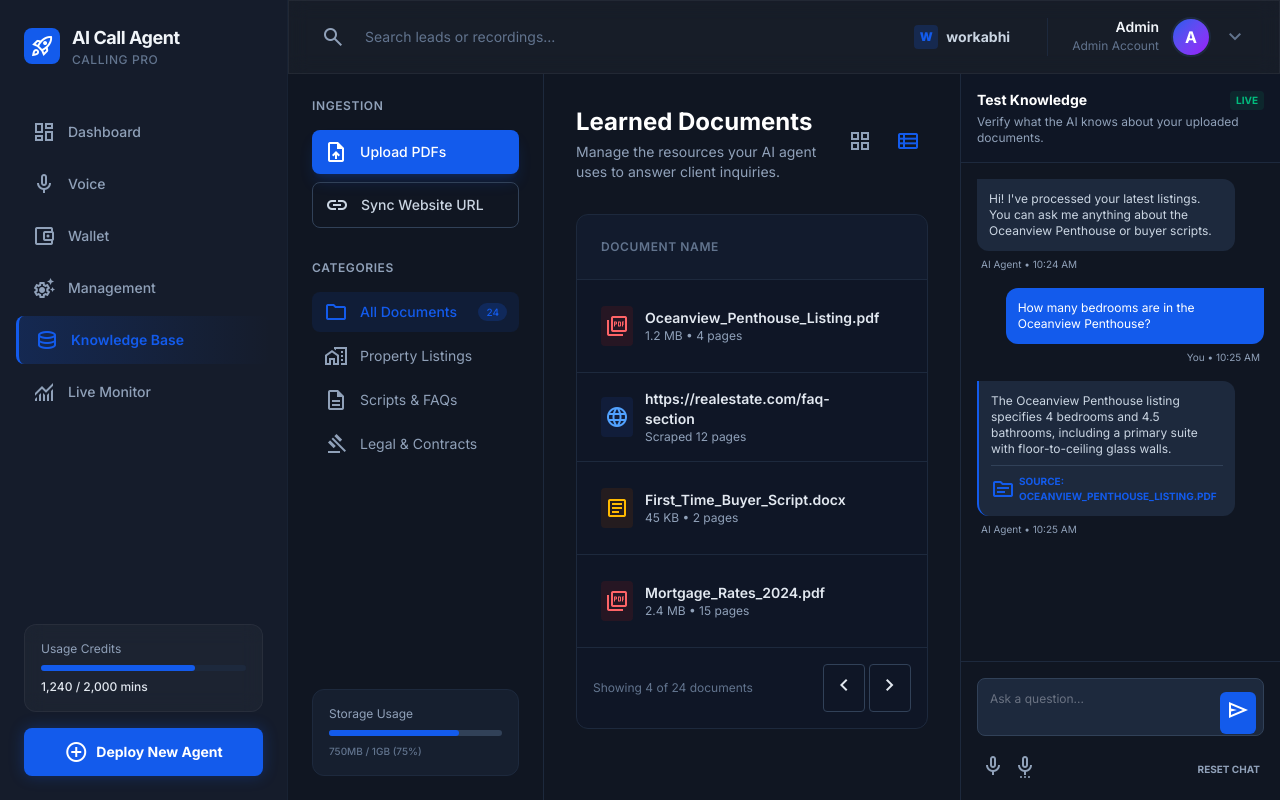
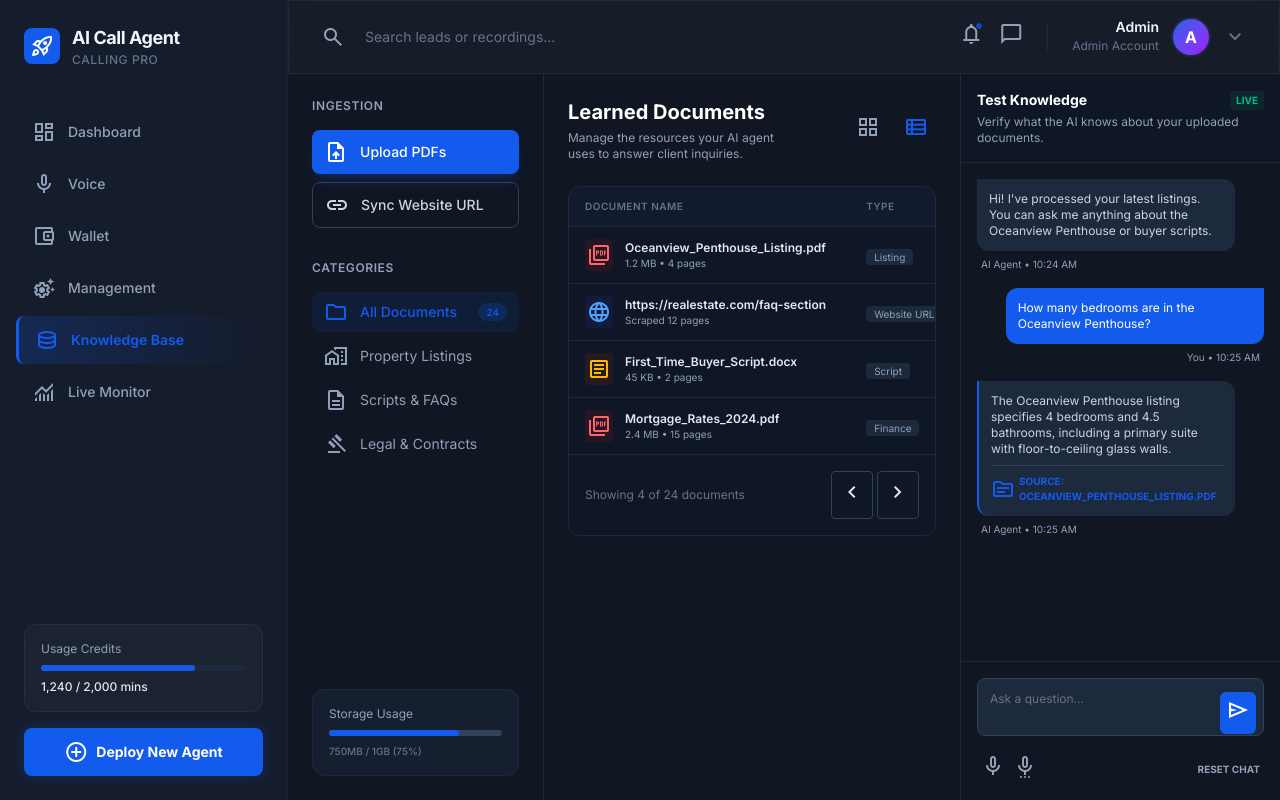
Before and after one commit to Abhiboss07/AI-Calling-Agent, a Next.js app in the folder frontend/: page /knowledge-bases in a window 1280 px wide. Built offline with nearby package versions, Linux system fonts and the light colour scheme; no server answers.

Commit message:
fix: restore TopBar notification icons and optimize Knowledge Base table layout for smaller screens

```diff
--- a/frontend/src/app/knowledge-bases/page.js
+++ b/frontend/src/app/knowledge-bases/page.js
@@ -54,12 +54,12 @@ export default function KnowledgeBasePage() {
             </aside>
 
             {/* Main Content: Document List */}
-            <main className="flex-1 overflow-y-auto p-8 bg-background-light dark:bg-background-dark">
-                <div className="max-w-5xl mx-auto">
-                    <div className="flex items-center justify-between mb-8">
+            <main className="flex-1 overflow-y-auto p-6 bg-background-light dark:bg-background-dark">
+                <div className="w-full max-w-6xl mx-auto">
+                    <div className="flex items-center justify-between mb-6">
                         <div>
-                            <h1 className="text-2xl font-bold text-slate-900 dark:text-white mb-1">Learned Documents</h1>
-                            <p className="text-slate-500 dark:text-slate-400 text-sm">Manage the resources your AI agent uses to answer client inquiries.</p>
+                            <h1 className="text-xl font-bold text-slate-900 dark:text-white mb-1">Learned Documents</h1>
+                            <p className="text-slate-500 dark:text-slate-400 text-xs text-balance max-w-md">Manage the resources your AI agent uses to answer client inquiries.</p>
                         </div>
                         <div className="flex gap-2">
                             <button className="p-2 text-slate-400 hover:text-slate-600 dark:hover:text-slate-200">
@@ -76,127 +76,127 @@ export default function KnowledgeBasePage() {
                         <table className="w-full text-left border-collapse">
                             <thead>
                                 <tr className="border-b border-slate-200 dark:border-slate-800 bg-slate-50/50 dark:bg-slate-800/30">
-                                    <th className="px-6 py-4 text-xs font-semibold text-slate-500 uppercase tracking-wider">Document Name</th>
-                                    <th className="px-6 py-4 text-xs font-semibold text-slate-500 uppercase tracking-wider">Type</th>
-                                    <th className="px-6 py-4 text-xs font-semibold text-slate-500 uppercase tracking-wider">Status</th>
-                                    <th className="px-6 py-4 text-xs font-semibold text-slate-500 uppercase tracking-wider">Added On</th>
-                                    <th className="px-6 py-4 text-xs font-semibold text-slate-500 uppercase tracking-wider text-right">Actions</th>
+                                    <th className="px-4 py-3 text-[10px] font-semibold text-slate-500 uppercase tracking-wider">Document Name</th>
+                                    <th className="px-4 py-3 text-[10px] font-semibold text-slate-500 uppercase tracking-wider">Type</th>
+                                    <th className="px-4 py-3 text-[10px] font-semibold text-slate-500 uppercase tracking-wider">Status</th>
+                                    <th className="px-4 py-3 text-[10px] font-semibold text-slate-500 uppercase tracking-wider">Added On</th>
+                                    <th className="px-4 py-3 text-[10px] font-semibold text-slate-500 uppercase tracking-wider text-right">Actions</th>
                                 </tr>
                             </thead>
                             <tbody className="divide-y divide-slate-100 dark:divide-slate-800">
                                 {/* Document Row 1 */}
                                 <tr className="hover:bg-slate-50 dark:hover:bg-slate-800/50 transition-colors group">
-                                    <td className="px-6 py-4">
+                                    <td className="px-4 py-3">
                                         <div className="flex items-center gap-3">
-                                            <div className="w-8 h-10 bg-red-100 dark:bg-red-900/20 text-red-600 dark:text-red-400 rounded flex items-center justify-center">
-                                                <span className="material-symbols-outlined text-lg">picture_as_pdf</span>
+                                            <div className="w-7 h-8 bg-red-100 dark:bg-red-900/20 text-red-600 dark:text-red-400 rounded flex items-center justify-center flex-shrink-0">
+                                                <span className="material-symbols-outlined text-[16px]">picture_as_pdf</span>
                                             </div>
-                                            <div>
-                                                <p className="text-sm font-semibold text-slate-800 dark:text-slate-200">Oceanview_Penthouse_Listing.pdf</p>
-                                                <p className="text-xs text-slate-400">1.2 MB • 4 pages</p>
+                                            <div className="min-w-0 flex-1">
+                                                <p className="text-xs font-semibold text-slate-800 dark:text-slate-200 truncate pr-2" title="Oceanview_Penthouse_Listing.pdf">Oceanview_Penthouse_Listing.pdf</p>
+                                                <p className="text-[10px] text-slate-400">1.2 MB • 4 pages</p>
                                             </div>
                                         </div>
                                     </td>
-                                    <td className="px-6 py-4">
-                                        <span className="text-xs px-2 py-1 rounded bg-slate-100 dark:bg-slate-800 text-slate-600 dark:text-slate-400">Listing</span>
+                                    <td className="px-4 py-3">
+                                        <span className="text-[10px] px-2 py-0.5 rounded bg-slate-100 dark:bg-slate-800 text-slate-600 dark:text-slate-400 whitespace-nowrap">Listing</span>
                                     </td>
-                                    <td className="px-6 py-4">
-                                        <div className="flex items-center gap-2">
-                                            <span className="w-2 h-2 rounded-full bg-emerald-500"></span>
-                                            <span className="text-xs font-medium text-emerald-600 dark:text-emerald-400">Ready</span>
+                                    <td className="px-4 py-3">
+                                        <div className="flex items-center gap-1.5 min-w-[70px]">
+                                            <span className="w-1.5 h-1.5 rounded-full bg-emerald-500 flex-shrink-0"></span>
+                                            <span className="text-[10px] font-medium text-emerald-600 dark:text-emerald-400">Ready</span>
                                         </div>
                                     </td>
-                                    <td className="px-6 py-4 text-sm text-slate-500">Oct 24, 2023</td>
-                                    <td className="px-6 py-4 text-right">
-                                        <button className="text-slate-400 hover:text-primary transition-colors">
-                                            <span className="material-symbols-outlined">more_horiz</span>
+                                    <td className="px-4 py-3 text-[10px] text-slate-500 whitespace-nowrap">Oct 24, 2023</td>
+                                    <td className="px-4 py-3 text-right">
+                                        <button className="text-slate-400 hover:text-primary transition-colors focus:outline-none">
+                                            <span className="material-symbols-outlined text-[18px]">more_horiz</span>
                                         </button>
                                     </td>
                                 </tr>
                                 {/* Document Row 2 */}
                                 <tr className="hover:bg-slate-50 dark:hover:bg-slate-800/50 transition-colors group">
-                                    <td className="px-6 py-4">
+                                    <td className="px-4 py-3">
                                         <div className="flex items-center gap-3">
-                                            <div className="w-8 h-10 bg-blue-100 dark:bg-blue-900/20 text-blue-600 dark:text-blue-400 rounded flex items-center justify-center">
-                                                <span className="material-symbols-outlined text-lg">language</span>
+                                            <div className="w-7 h-8 bg-blue-100 dark:bg-blue-900/20 text-blue-600 dark:text-blue-400 rounded flex items-center justify-center flex-shrink-0">
+                                                <span className="material-symbols-outlined text-[16px]">language</span>
                                             </div>
-                                            <div>
-                                                <p className="text-sm font-semibold text-slate-800 dark:text-slate-200">https://realestate.com/faq-section</p>
-                                                <p className="text-xs text-slate-400">Scraped 12 pages</p>
+                                            <div className="min-w-0 flex-1">
+                                                <p className="text-xs font-semibold text-slate-800 dark:text-slate-200 truncate pr-2" title="https://realestate.com/faq-section">https://realestate.com/faq-section</p>
+                                                <p className="text-[10px] text-slate-400">Scraped 12 pages</p>
                                             </div>
                                         </div>
                                     </td>
-                                    <td className="px-6 py-4">
-                                        <span className="text-xs px-2 py-1 rounded bg-slate-100 dark:bg-slate-800 text-slate-600 dark:text-slate-400">Website URL</span>
+                                    <td className="px-4 py-3">
+                                        <span className="text-[10px] px-2 py-0.5 rounded bg-slate-100 dark:bg-slate-800 text-slate-600 dark:text-slate-400 whitespace-nowrap">Website URL</span>
                                     </td>
-                                    <td className="px-6 py-4">
-                                        <div className="flex items-center gap-2">
-                                            <span className="w-2 h-2 rounded-full bg-primary animate-pulse"></span>
-                                            <span className="text-xs font-medium text-primary">Processing...</span>
+                                    <td className="px-4 py-3">
+                                        <div className="flex items-center gap-1.5 min-w-[70px]">
+                                            <span className="w-1.5 h-1.5 rounded-full bg-primary animate-pulse flex-shrink-0"></span>
+                                            <span className="text-[10px] font-medium text-primary">Processing</span>
                                         </div>
                                     </td>
-                                    <td className="px-6 py-4 text-sm text-slate-500">Just now</td>
-                                    <td className="px-6 py-4 text-right">
-                                        <button className="text-slate-400 hover:text-primary transition-colors">
-                                            <span className="material-symbols-outlined">more_horiz</span>
+                                    <td className="px-4 py-3 text-[10px] text-slate-500 whitespace-nowrap">Just now</td>
+                                    <td className="px-4 py-3 text-right">
+                                        <button className="text-slate-400 hover:text-primary transition-colors focus:outline-none">
+                                            <span className="material-symbols-outlined text-[18px]">more_horiz</span>
                                         </button>
                                     </td>
                                 </tr>
                                 {/* Document Row 3 */}
                                 <tr className="hover:bg-slate-50 dark:hover:bg-slate-800/50 transition-colors group">
-                                    <td className="px-6 py-4">
+                                    <td className="px-4 py-3">
                                         <div className="flex items-center gap-3">
-                                            <div className="w-8 h-10 bg-amber-100 dark:bg-amber-900/20 text-amber-600 dark:text-amber-400 rounded flex items-center justify-center">
-                                                <span className="material-symbols-outlined text-lg">article</span>
+                                            <div className="w-7 h-8 bg-amber-100 dark:bg-amber-900/20 text-amber-600 dark:text-amber-400 rounded flex items-center justify-center flex-shrink-0">
+                                                <span className="material-symbols-outlined text-[16px]">article</span>
                                             </div>
-                                            <div>
-                                                <p className="text-sm font-semibold text-slate-800 dark:text-slate-200">First_Time_Buyer_Script.docx</p>
-                                                <p className="text-xs text-slate-400">45 KB • 2 pages</p>
+                                            <div className="min-w-0 flex-1">
+                                                <p className="text-xs font-semibold text-slate-800 dark:text-slate-200 truncate pr-2" title="First_Time_Buyer_Script.docx">First_Time_Buyer_Script.docx</p>
+                                                <p className="text-[10px] text-slate-400">45 KB • 2 pages</p>
                                             </div>
                                         </div>
                                     </td>
-                                    <td className="px-6 py-4">
-                                        <span className="text-xs px-2 py-1 rounded bg-slate-100 dark:bg-slate-800 text-slate-600 dark:text-slate-400">Script</span>
+                                    <td className="px-4 py-3">
+                                        <span className="text-[10px] px-2 py-0.5 rounded bg-slate-100 dark:bg-slate-800 text-slate-600 dark:text-slate-400 whitespace-nowrap">Script</span>
                                     </td>
-                                    <td className="px-6 py-4">
-                                        <div className="flex items-center gap-2">
-                                            <span className="w-2 h-2 rounded-full bg-emerald-500"></span>
-                                            <span className="text-xs font-medium text-emerald-600 dark:text-emerald-400">Ready</span>
+                                    <td className="px-4 py-3">
+                                        <div className="flex items-center gap-1.5 min-w-[70px]">
+                                            <span className="w-1.5 h-1.5 rounded-full bg-emerald-500 flex-shrink-0"></span>
+                                            <span className="text-[10px] font-medium text-emerald-600 dark:text-emerald-400">Ready</span>
                                         </div>
                                     </td>
-                                    <td className="px-6 py-4 text-sm text-slate-500">Oct 20, 2023</td>
-                                    <td className="px-6 py-4 text-right">
-                                        <button className="text-slate-400 hover:text-primary transition-colors">
-                                            <span className="material-symbols-outlined">more_horiz</span>
+                                    <td className="px-4 py-3 text-[10px] text-slate-500 whitespace-nowrap">Oct 20, 2023</td>
+                                    <td className="px-4 py-3 text-right">
+                                        <button className="text-slate-400 hover:text-primary transition-colors focus:outline-none">
+                                            <span className="material-symbols-outlined text-[18px]">more_horiz</span>
                                         </button>
                                     </td>
                                 </tr>
                                 {/* Document Row 4 */}
                                 <tr className="hover:bg-slate-50 dark:hover:bg-slate-800/50 transition-colors group">
-                                    <td className="px-6 py-4">
+                                    <td className="px-4 py-3">
                                         <div className="flex items-center gap-3">
-                                            <div className="w-8 h-10 bg-red-100 dark:bg-red-900/20 text-red-600 dark:text-red-400 rounded flex items-center justify-center">
-                                                <span className="material-symbols-outlined text-lg">picture_as_pdf</span>
+                                            <div className="w-7 h-8 bg-red-100 dark:bg-red-900/20 text-red-600 dark:text-red-400 rounded flex items-center justify-center flex-shrink-0">
+                                                <span className="material-symbols-outlined text-[16px]">picture_as_pdf</span>
                                             </div>
-                                            <div>
-                                                <p className="text-sm font-semibold text-slate-800 dark:text-slate-200">Mortgage_Rates_2024.pdf</p>
-                                                <p className="text-xs text-slate-400">2.4 MB • 15 pages</p>
+                                            <div className="min-w-0 flex-1">
+                                                <p className="text-xs font-semibold text-slate-800 dark:text-slate-200 truncate pr-2" title="Mortgage_Rates_2024.pdf">Mortgage_Rates_2024.pdf</p>
+                                                <p className="text-[10px] text-slate-400">2.4 MB • 15 pages</p>
                                             </div>
                                         </div>
                                     </td>
-                                    <td className="px-6 py-4">
-                                        <span className="text-xs px-2 py-1 rounded bg-slate-100 dark:bg-slate-800 text-slate-600 dark:text-slate-400">Finance</span>
+                                    <td className="px-4 py-3">
+                                        <span className="text-[10px] px-2 py-0.5 rounded bg-slate-100 dark:bg-slate-800 text-slate-600 dark:text-slate-400 whitespace-nowrap">Finance</span>
                                     </td>
-                                    <td className="px-6 py-4">
-                                        <div className="flex items-center gap-2">
-                                            <span className="w-2 h-2 rounded-full bg-slate-400"></span>
-                                            <span className="text-xs font-medium text-slate-500">Paused</span>
+                                    <td className="px-4 py-3">
+                                        <div className="flex items-center gap-1.5 min-w-[70px]">
+                                            <span className="w-1.5 h-1.5 rounded-full bg-slate-400 flex-shrink-0"></span>
+                                            <span className="text-[10px] font-medium text-slate-500">Paused</span>
                                         </div>
                                     </td>
-                                    <td className="px-6 py-4 text-sm text-slate-500">Oct 18, 2023</td>
-                                    <td className="px-6 py-4 text-right">
-                                        <button className="text-slate-400 hover:text-primary transition-colors">
-                                            <span className="material-symbols-outlined">more_horiz</span>
+                                    <td className="px-4 py-3 text-[10px] text-slate-500 whitespace-nowrap">Oct 18, 2023</td>
+                                    <td className="px-4 py-3 text-right">
+                                        <button className="text-slate-400 hover:text-primary transition-colors focus:outline-none">
+                                            <span className="material-symbols-outlined text-[18px]">more_horiz</span>
                                         </button>
                                     </td>
                                 </tr>
--- a/frontend/src/components/TopBar.js
+++ b/frontend/src/components/TopBar.js
@@ -90,17 +90,13 @@ export default function TopBar() {
                 )}
 
                 <div className="flex items-center gap-4 border-r border-slate-800 pr-6">
-                    <a
-                        href="https://workabhi.com"
-                        target="_blank"
-                        rel="noopener noreferrer"
-                        className="flex items-center gap-2 group hover:bg-slate-800/50 py-1.5 px-3 rounded-lg transition-colors border border-transparent hover:border-slate-700"
-                    >
-                        <div className="w-6 h-6 rounded bg-primary/20 flex items-center justify-center">
-                            <span className="text-primary font-black text-xs">W</span>
-                        </div>
-                        <span className="text-sm font-bold text-slate-300 group-hover:text-white transition-colors">workabhi</span>
-                    </a>
+                    <button className="relative text-slate-400 hover:text-slate-100 transition-colors">
+                        <span className="material-symbols-outlined text-xl">notifications</span>
+                        <span className="absolute top-0 right-0 w-2 h-2 bg-primary rounded-full border border-background-dark animate-pulse"></span>
+                    </button>
+                    <button className="text-slate-400 hover:text-slate-100 transition-colors">
+                        <span className="material-symbols-outlined text-xl">chat_bubble</span>
+                    </button>
                 </div>
 
                 {/* User Profile & Dropdown */}
```
